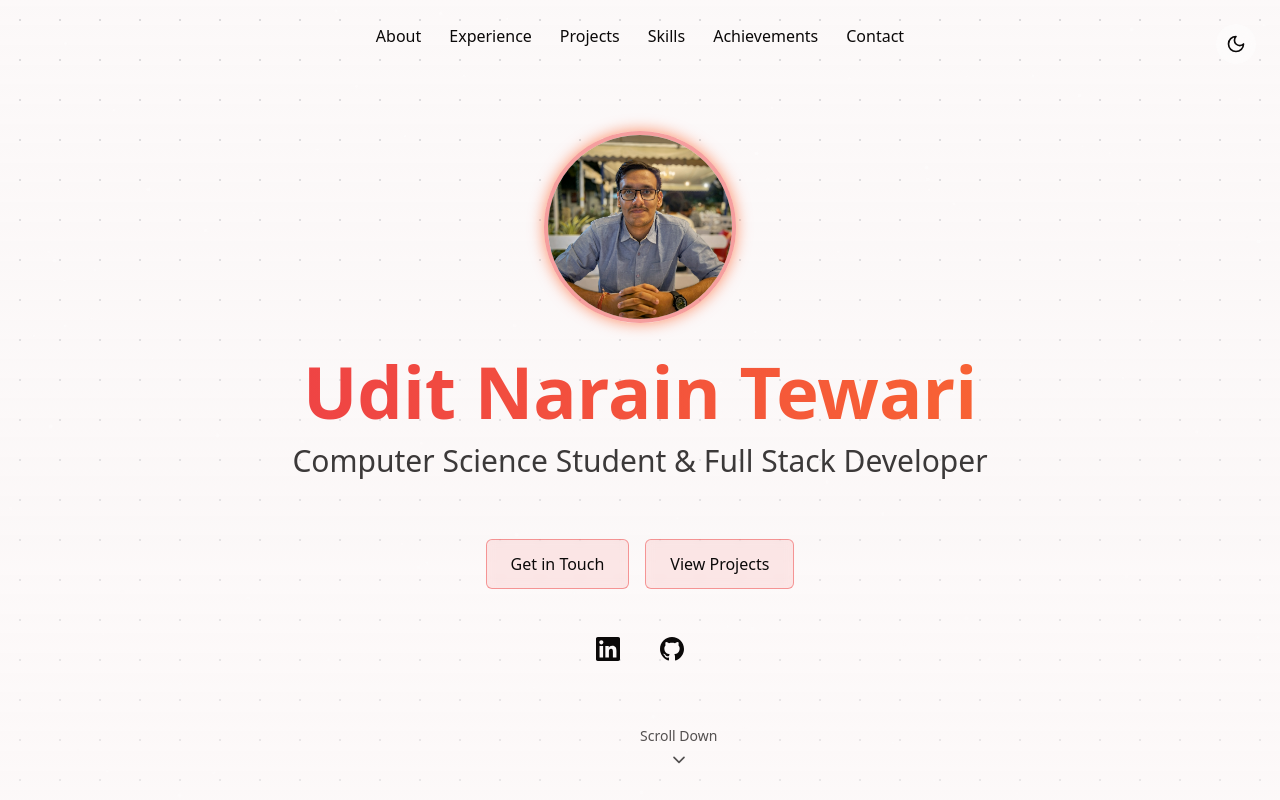
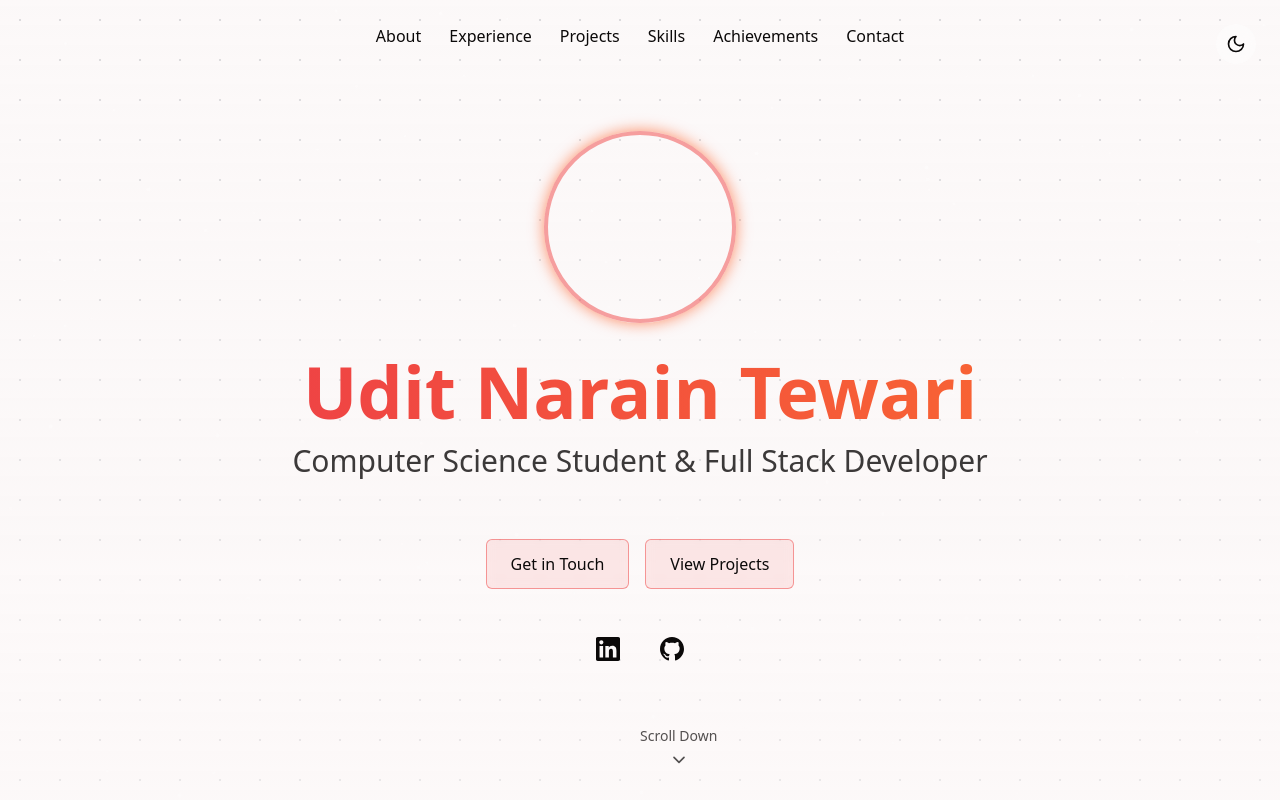
Before and after one commit to udit2002-c/porfolio2, a React (Vite) app: page / in a window 1280 px wide. Shown: the top 800 px of the page. Built offline with nearby package versions, Linux system fonts and the light colour scheme.

Commit message:
image hidden

```diff
--- a/src/components/Hero.tsx
+++ b/src/components/Hero.tsx
@@ -65,11 +65,11 @@ export const Hero = () => {
             animate={{ scale: 1, opacity: 1 }}
             transition={{ duration: 0.5 }}
           >
-            <img
-              src="public/images/1.jpg"
+            {/* <img
+              src="./public/images/1.jpg"
               alt="Profile"
               className="w-full h-full object-cover"
-            />
+            /> */}
           </motion.div>
 
           <h1 className="text-3xl md:text-4xl lg:text-6xl xl:text-7xl font-bold mb-4">
```
